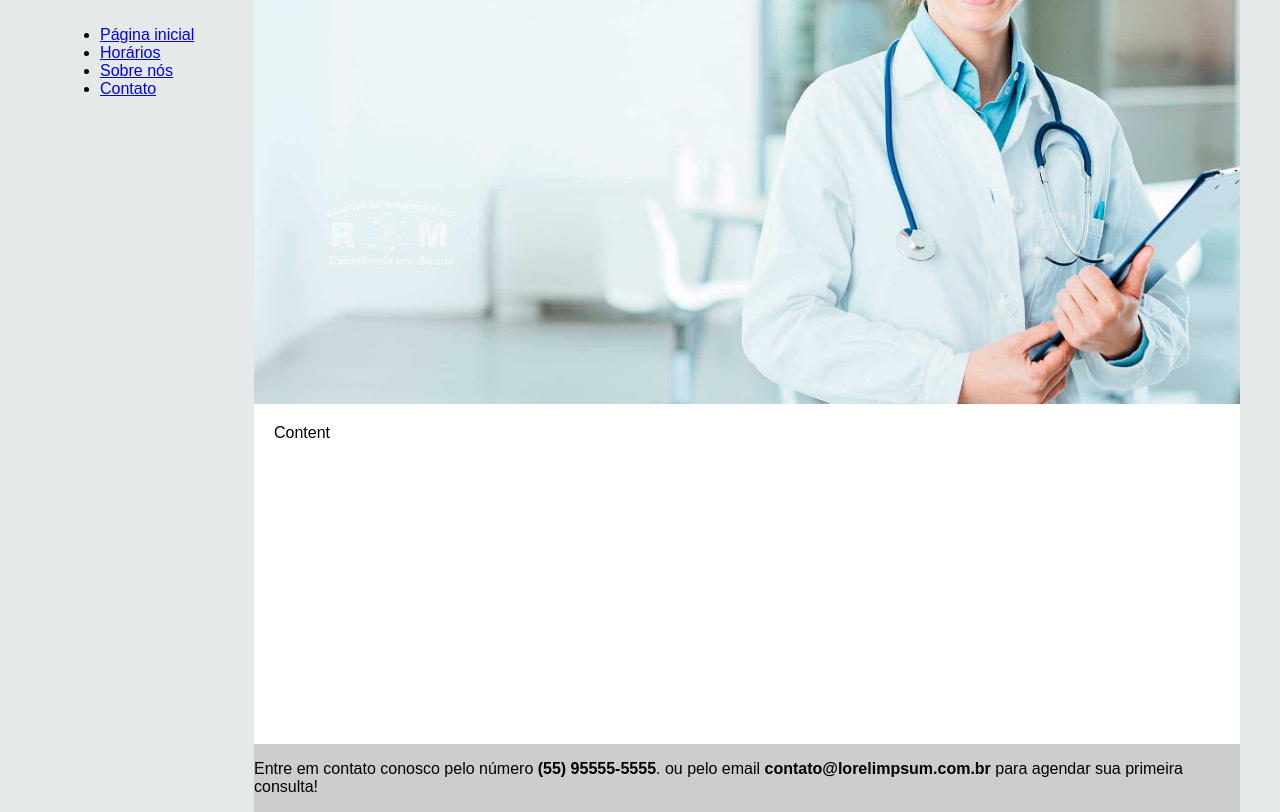
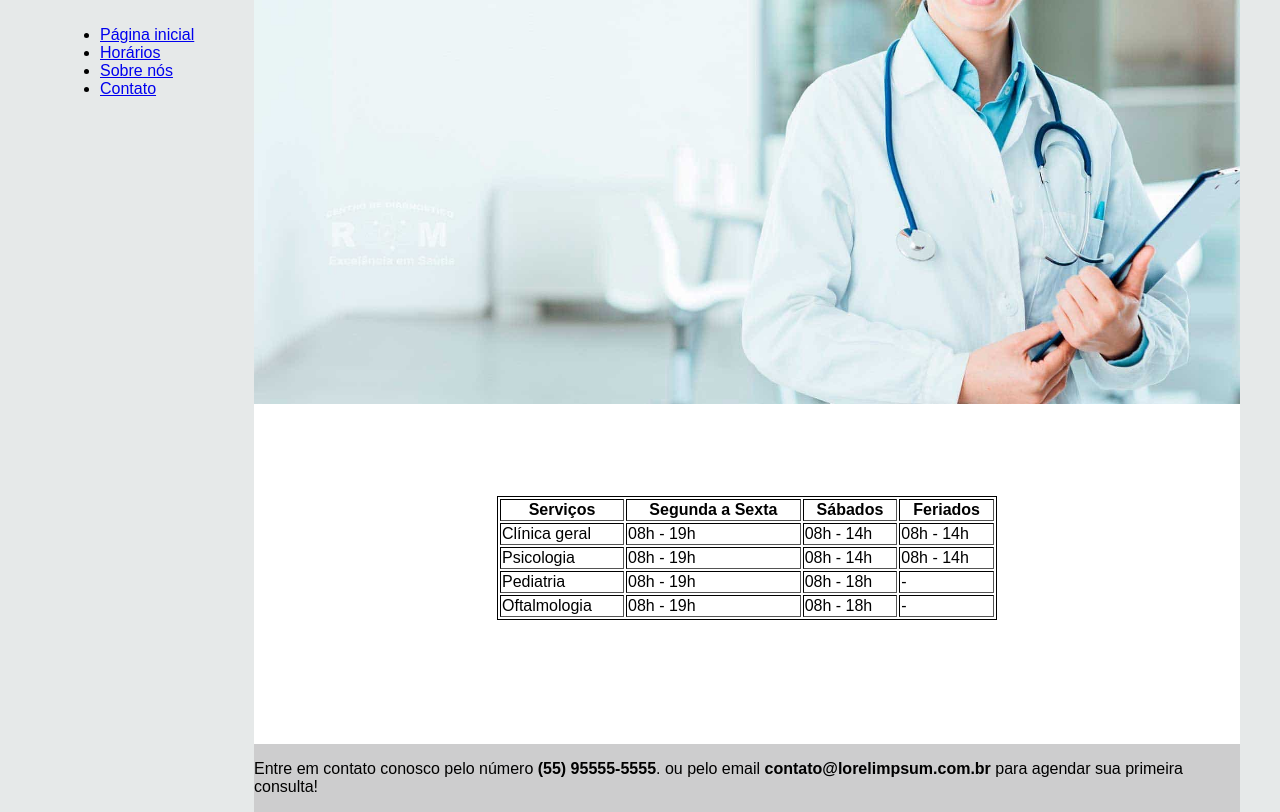
Before and after one commit to TaylorNAlbarnaz/SiteHTML-DIO, a plain HTML site: page horario.html in a window 1280 px wide. Drawn offline with Linux system fonts and the light colour scheme.

Commit message:
Tabela de horários

```diff
--- a/horario.html
+++ b/horario.html
@@ -6,6 +6,11 @@
     <meta name="viewport" content="width=device-width, initial-scale=1.0">
     <title>Clínica Lorem Ipsum - Horários de Atendimento</title>
     <link rel="stylesheet" href="base.css">
+    <style>
+        table {
+            border: 1px solid black;
+        }
+    </style>
 </head>
 <body>
     <div class="wrapper">
@@ -25,8 +30,46 @@
             </div>
 
             <div class="content">
-                Content
-                <!-- Aqui vai o seu conteúdo -->
+                <br/>
+                <br/>
+                <br/>
+                <br/>
+                <table border="1" width="500" align="center">
+                    <thead>
+                        <tr>
+                            <th>Serviços</th>
+                            <th>Segunda a Sexta</th>
+                            <th>Sábados</th>
+                            <th>Feriados</th>
+                        </tr>
+                    </thead>
+                    <tbody>
+                        <tr>
+                            <td>Clínica geral</td>
+                            <td>08h - 19h</td>
+                            <td>08h - 14h</td>
+                            <td>08h - 14h</td>
+                        </tr>
+                        <tr>
+                            <td>Psicologia</td>
+                            <td>08h - 19h</td>
+                            <td>08h - 14h</td>
+                            <td>08h - 14h</td>
+                        </tr>
+                        <tr>
+                            <td>Pediatria</td>
+                            <td>08h - 19h</td>
+                            <td>08h - 18h</td>
+                            <td>-</td>
+                        </tr>
+                        <tr>
+                            <td>Oftalmologia</td>
+                            <td>08h - 19h</td>
+                            <td>08h - 18h</td>
+                            <td>-</td>
+                        </tr>
+                    </tbody>
+                </table>
             </div>
 
             <div class="footer">
```
